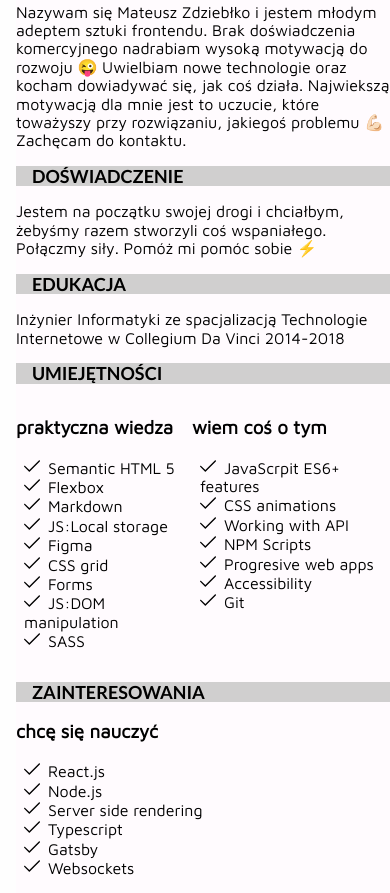
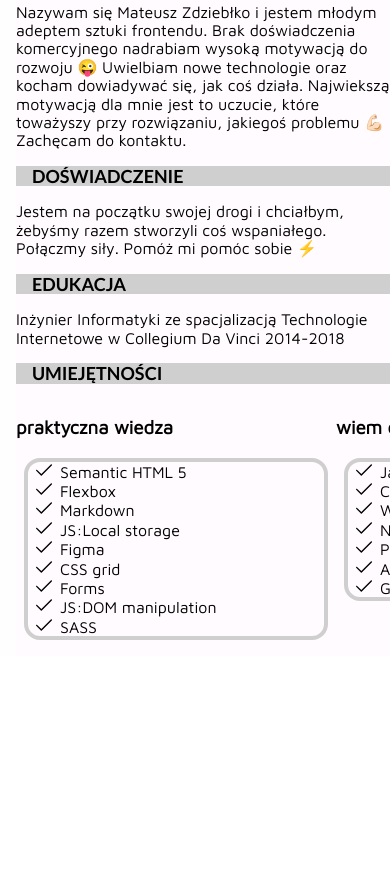
Before and after one commit to mzdzieblko/CV, a website built with webpack: page src/pages/index.html in a window 390 px wide. Shown: the part 709-1602 px from the top of the page. After the commit the page ends 1365 px from the top, so only its background shows below. Built offline with nearby package versions, Linux system fonts and the light colour scheme.

```diff
--- a/src/pages/index.html
+++ b/src/pages/index.html
@@ -185,8 +185,9 @@
         </article>
 
         <h2 class="card__title">UMIEJĘTNOŚCI</h2>
-        <div class="wraper">
-          <article class="card">
+        <div class="wraper--mobile">
+
+            <article class="card card--mobile">
               <h3 class="list__title">praktyczna wiedza</h3>
               <p class="card__description">
                 <ul class="card__list">
@@ -202,9 +203,9 @@
                 </ul>
               </p>
             </article>
-          <article class="card">
+            <article class="card card--mobile">
               <h3 class="list__title">wiem coś o tym</h3>
-            <p class="card__description">
+              <p class="card__description ">
                 <ul class="card__list">
                   <li class="card__listItem">JavaScrpit ES6+ features</li>
                   <li class="card__listItem">CSS animations</li>
@@ -216,10 +217,8 @@
                 </ul>
               </p>
             </article>
-        </div>
-
-        <article class="card">
-          <h2 class="card__title">ZAINTERESOWANIA</h2>
+            <article class="card card--mobile">
+              <h2 class="card__title card__title--mobile">ZAINTERESOWANIA</h2>
 
               <h3 class="list__title">chcę się nauczyć</h3>
               <p class="card__description">
@@ -233,6 +232,11 @@
                 </ul>
               </p>
             </article>
+          </div>
+
+
+        </div>
+
       </main>
     </div>
 
--- a/src/scss/main.scss
+++ b/src/scss/main.scss
@@ -61,4 +61,24 @@
     margin: 0 0 0 16px;
     grid-column: 1/13;
   }
+
+  .card {
+    &__list {
+      border: 4px solid #d0cfcf;
+      border-radius: 16px;
+      margin: 16px 8px;
+      width: 18em;
+    }
+    &--mobile {
+    }
+  }
+  .card__title--mobile {
+    display: none;
+  }
+  .wraper--mobile {
+    display: grid;
+    grid-template-columns: repeat(3, 1fr);
+    overflow-y: scroll;
+    overflow-y: hidden;
+  }
 }
```
Lines whose indentation alone changed are shown as unchanged.
